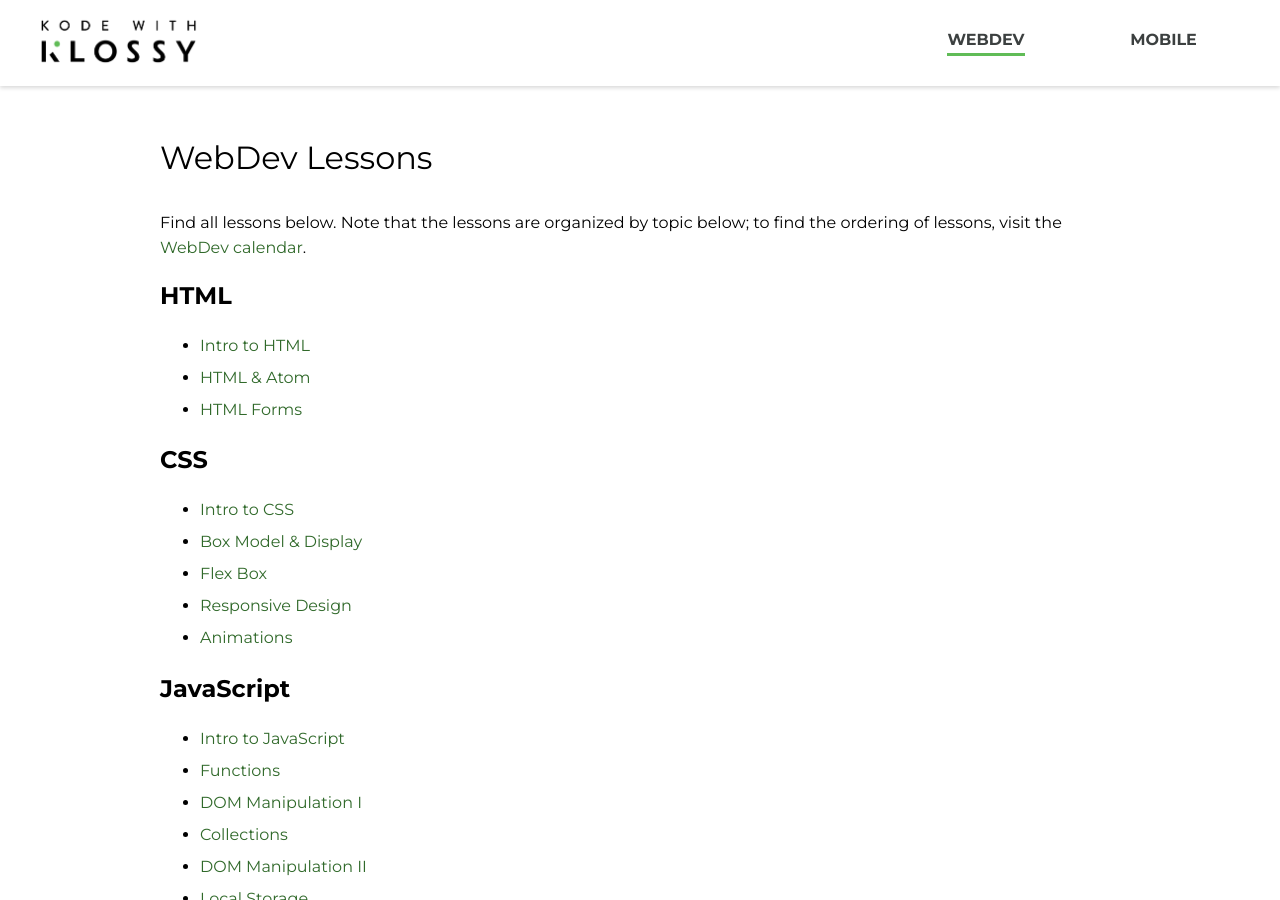
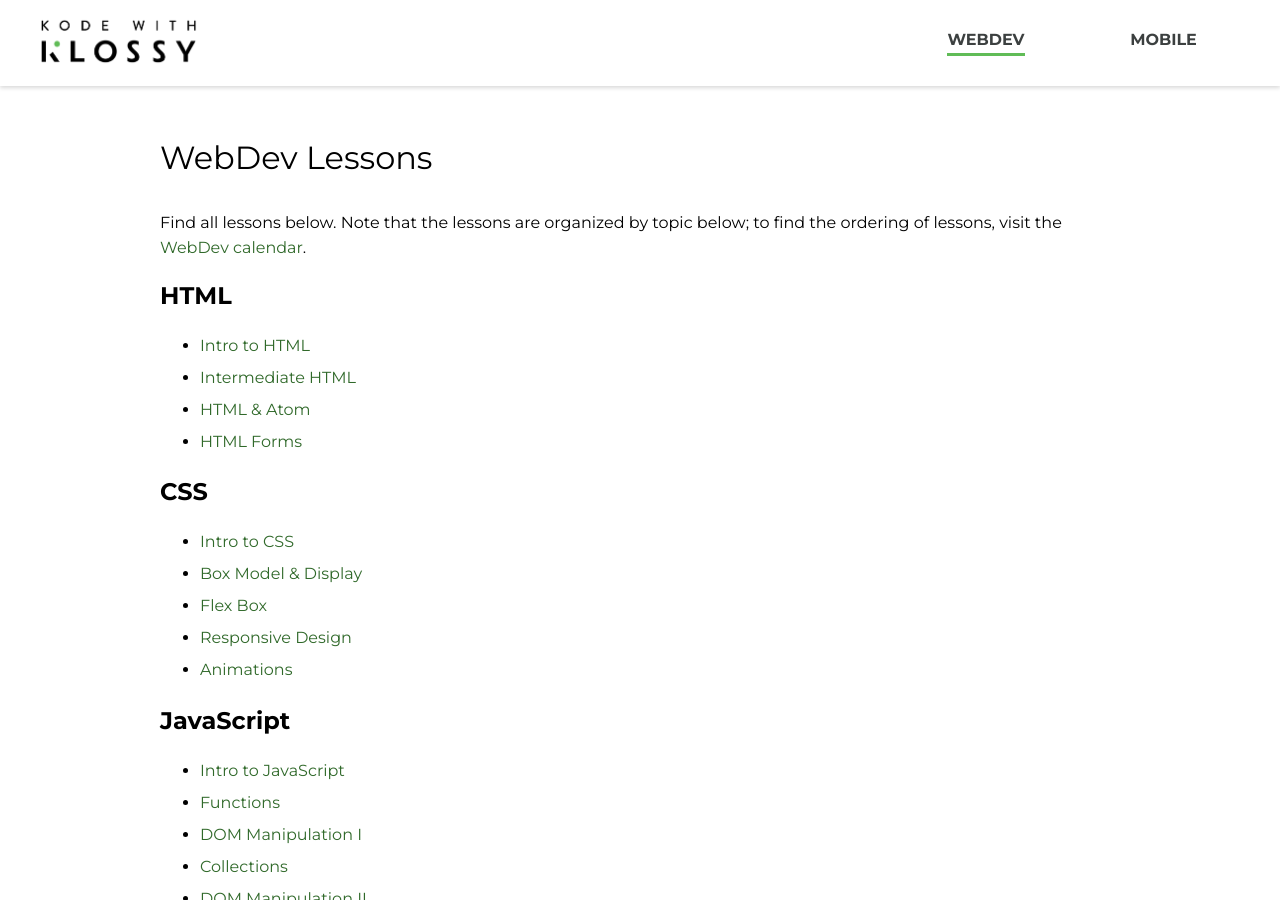
Before and after one commit to ameseee/kwk-curriculum-site, a Jekyll site: the page built from web-app/lessons/index.md, in a window 1280 px wide and 900 px high. Built offline with Jekyll 4.4.1, drawn with Linux system fonts in a browser that asks for light colours; nearby versions of some CDN libraries.

Commit message:
Update paths to HTML lessons

```diff
--- a/web-app/lessons/index.md
+++ b/web-app/lessons/index.md
@@ -7,6 +7,7 @@ Find all lessons below. Note that the lessons are organized by topic below; to f
 ## HTML
 
 - [Intro to HTML]({{ site.url }}/web-app/lessons/html-intro)
+- [Intermediate HTML]({{ site.url }}/web-app/lessons/intro-intermediate)
 - [HTML & Atom]({{ site.url }}/web-app/lessons/html-atom)
 - [HTML Forms]({{ site.url }}/web-app/lessons/html-forms)
 
```
